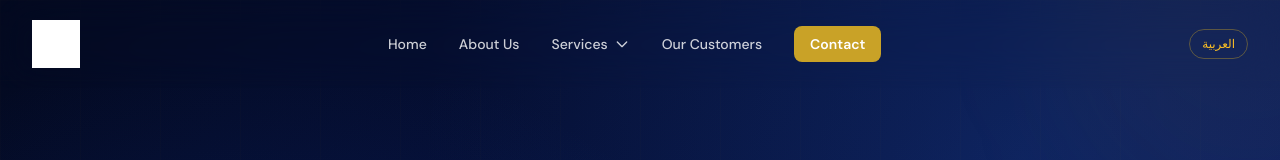
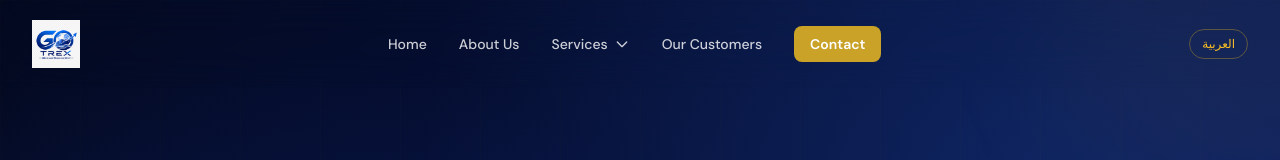
Before and after one commit to Mennaali1/Go-trex, a Next.js app: page / in a window 1280 px wide. Shown: the top 160 px of the page. Built offline with nearby package versions, Linux system fonts and the light colour scheme; a web font is replaced by a local one.

Commit message:
changing logo style

```diff
--- a/src/components/Navbar.tsx
+++ b/src/components/Navbar.tsx
@@ -53,7 +53,7 @@ export default function Navbar() {
   alt="Go Trex Logo"
   width={120}
   height={56}
-    className="object-contain h-12 w-auto brightness-0 invert"
+  className="object-contain h-12 w-auto"
 />
 </Link>
 
```
Lines whose indentation alone changed are shown as unchanged.
